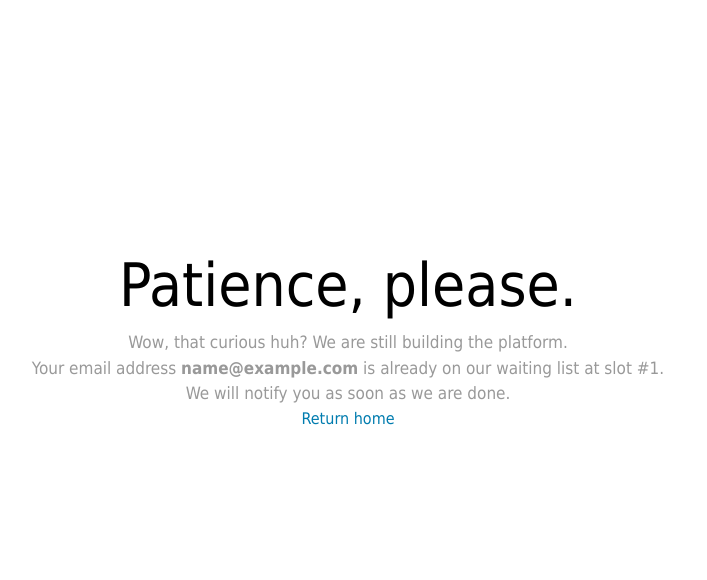
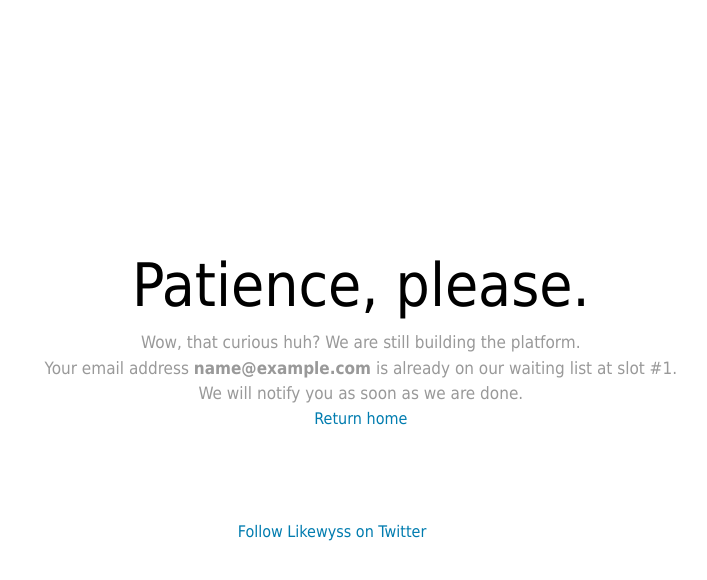
Before and after one commit to mnive93/lw-1, a Django app: template lw/templates/invites/result.html in a window 1280 px wide. Shown: the top 580 px of the page, without its empty margins (308-1015 px from the left). Run offline with Django 3.2, Linux system fonts and the light colour scheme; the template is opened without the code that fills it: values that come from a table or form of the project are taken from there, others are empty; tables that the repository leaves empty hold one stand-in row (values such as "Sample post"); some libraries are stand-ins or nearby versions.

Commit message:
UI much better now

```diff
--- a/lw/media/css/landing.css
+++ b/lw/media/css/landing.css
@@ -1,9 +1,19 @@
 .main-wrapper {
 	position:absolute;
 	top:30%;
-	left:20%;
+	left:21%;
 	width:800px;
 	text-align:center;
+}
+
+.social {
+	position:relative;
+	top:500px;
+	text-align:center;
+}
+
+.social div {
+	margin-bottom:20px;
 }
 
 .main-wrapper h1 {
--- a/lw/templates/invites/base.html
+++ b/lw/templates/invites/base.html
@@ -14,6 +14,9 @@
 	  js.src = "//connect.facebook.net/en_US/all.js#xfbml=1&appId=626969007330520";
 	  fjs.parentNode.insertBefore(js, fjs);
 	}(document, 'script', 'facebook-jssdk'));</script>
+
+	<script>!function(d,s,id){var js,fjs=d.getElementsByTagName(s)[0],p=/^http:/.test(d.location)?'http':'https';if(!d.getElementById(id)){js=d.createElement(s);js.id=id;js.src=p+'://platform.twitter.com/widgets.js';fjs.parentNode.insertBefore(js,fjs);}}(document, 'script', 'twitter-wjs');</script>
+
 </head>
 
 <body>
--- a/lw/templates/invites/landing.html
+++ b/lw/templates/invites/landing.html
@@ -13,5 +13,4 @@
 		<input type="hidden" name="next" value="/success/">
 	</form>
 </div>
-<div class="fb-like" data-href="https://www.facebook.com/likewyss" data-send="true" data-width="400" data-show-faces="true" data-font="tahoma"></div>
 {% endblock %}
--- a/lw/templates/invites/result.html
+++ b/lw/templates/invites/result.html
@@ -9,10 +9,15 @@ Please be patient
 {% endblock %}
 
 {% block content %}
+<div class="social">
+<div class="fb-like" data-href="https://www.facebook.com/likewyss" data-send="true" data-layout="button_count" data-width="450" data-show-faces="true" data-font="tahoma" data-action="like"></div>
+<div class="twitter-follow"><a href="https://twitter.com/likewyss" class="twitter-follow-button" data-show-count="false" data-size="large">Follow Likewyss on Twitter</a></div>
+<script>!function(d,s,id){var js,fjs=d.getElementsByTagName(s)[0],p=/^http:/.test(d.location)?'http':'https';if(!d.getElementById(id)){js=d.createElement(s);js.id=id;js.src=p+'://platform.twitter.com/widgets.js';fjs.parentNode.insertBefore(js,fjs);}}(document, 'script', 'twitter-wjs');</script>
+</div>
 <div class="main-wrapper">
 	{% if result == 'success' %}
 	<h1>Success</h1>
-	<p>Your email address {{ email.emailaddress }} is at slot #{{ email.id }}.<br>We will notify you once we are ready to welcome you into the site.</p>
+	<p>Your email address <b>{{ email.emailaddress }}</b> is at slot #{{ email.id }}.<br>We will notify you once we are ready to welcome you into the site.</p>
 	{% else %}
 	<h1>Patience, please.</h1>
 	<p>Wow, that curious huh? We are still building the platform.<br>Your email address <b>{{ email.emailaddress }}</b> is already on our waiting list at slot #{{ email.id }}.<br>We will notify you as soon as we are done.</p>
```
